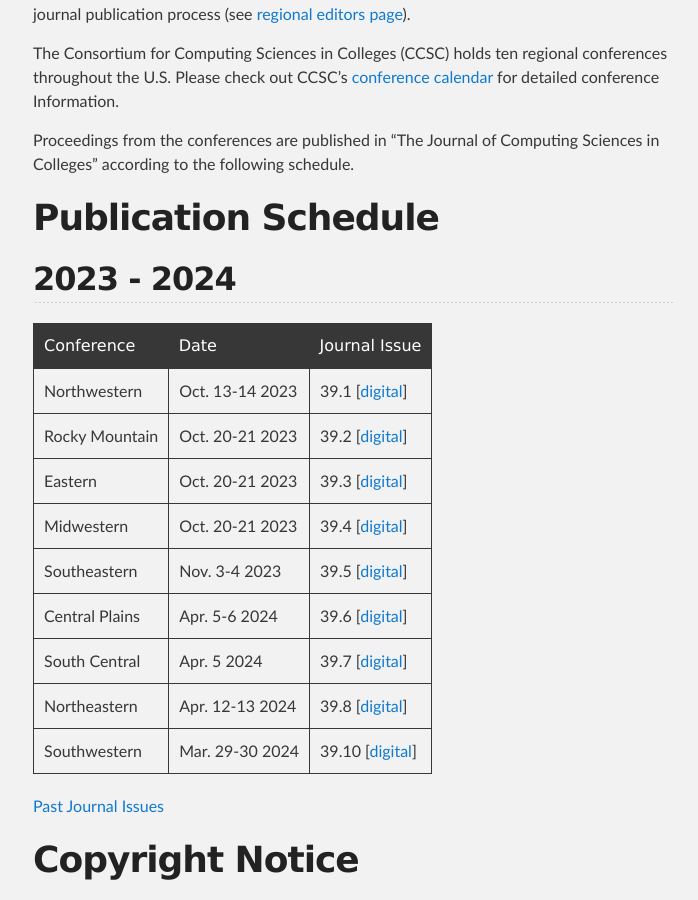
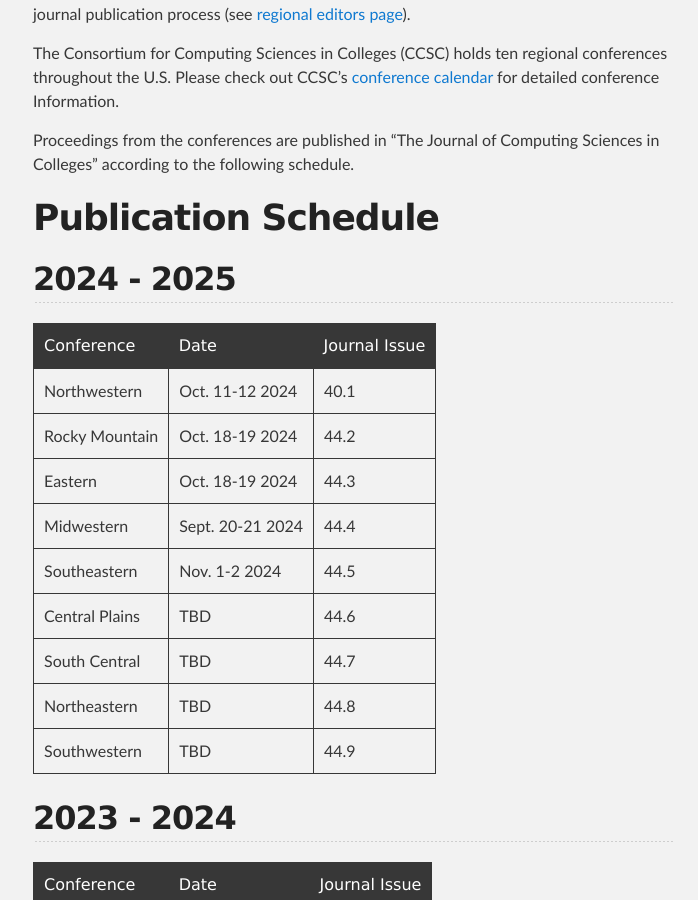
Before and after one commit to ccsc-journal/ccsc-editor, a Jekyll site: the page built from docs/index.md, in a window 1280 px wide and 900 px high, scrolled down 448 px. Shown: the whole window, without its empty margins (287-985 px from the left). Built offline with Jekyll 4.4.1, drawn with Linux system fonts in a browser that asks for light colours; our own code applies the rules of GitHub Pages for plain Markdown files.

Commit message:
add 2024-2025 publication schedule and update copyright release form

```diff
--- a/docs/index.md
+++ b/docs/index.md
@@ -14,6 +14,20 @@ Proceedings from the conferences are published in "The Journal of Computing
 Sciences in Colleges" according to the following schedule.
 
 # Publication Schedule
+
+## 2024 - 2025
+
+| Conference | Date | Journal Issue |
+|:-------------|:------------------|:------|
+| Northwestern | Oct. 11-12 2024 | 40.1 |
+| Rocky Mountain | Oct. 18-19 2024 | 44.2 |
+| Eastern | Oct. 18-19 2024 | 44.3 |
+| Midwestern | Sept. 20-21 2024 | 44.4 |
+| Southeastern | Nov. 1-2 2024 | 44.5 |
+| Central Plains | TBD | 44.6 |
+| South Central | TBD | 44.7 |
+| Northeastern | TBD | 44.8 |
+| Southwestern | TBD | 44.9 |
 
 ## 2023 - 2024
 
```
Also changed, not shown: 1 other file.
